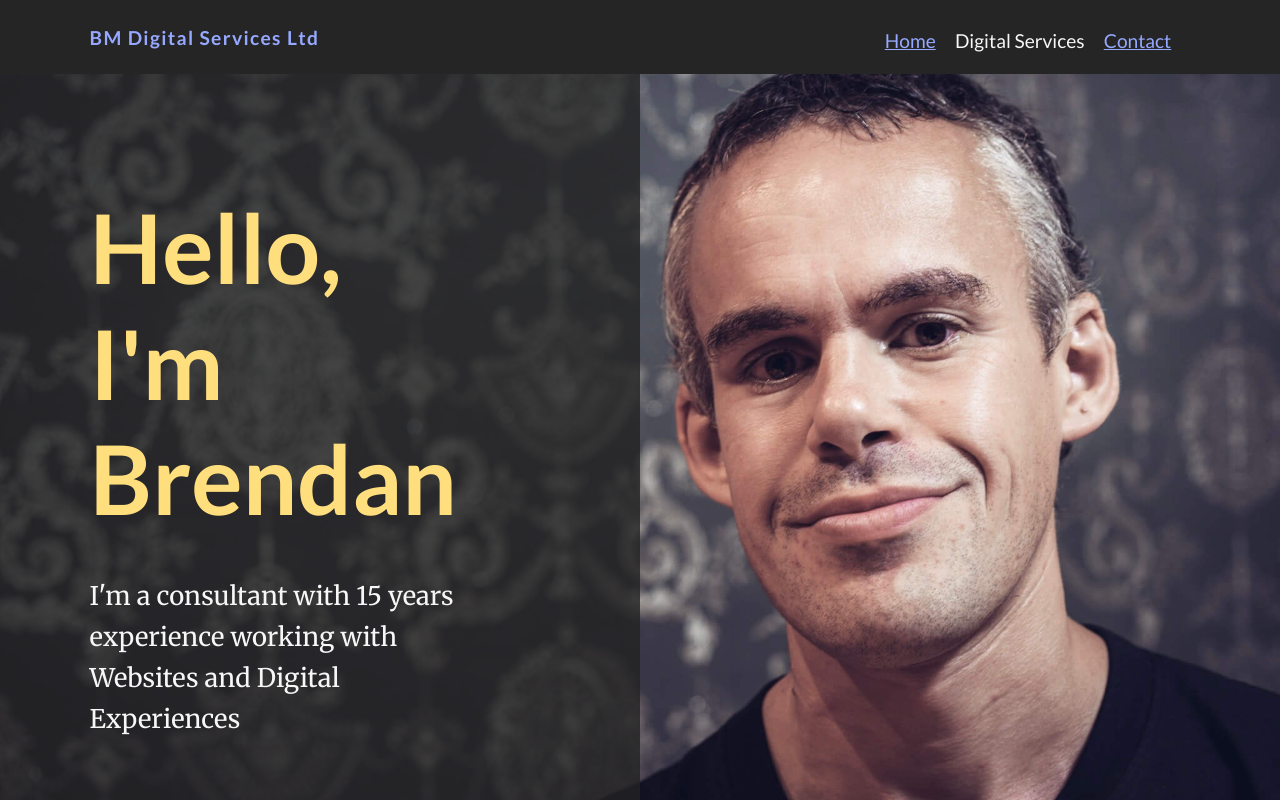
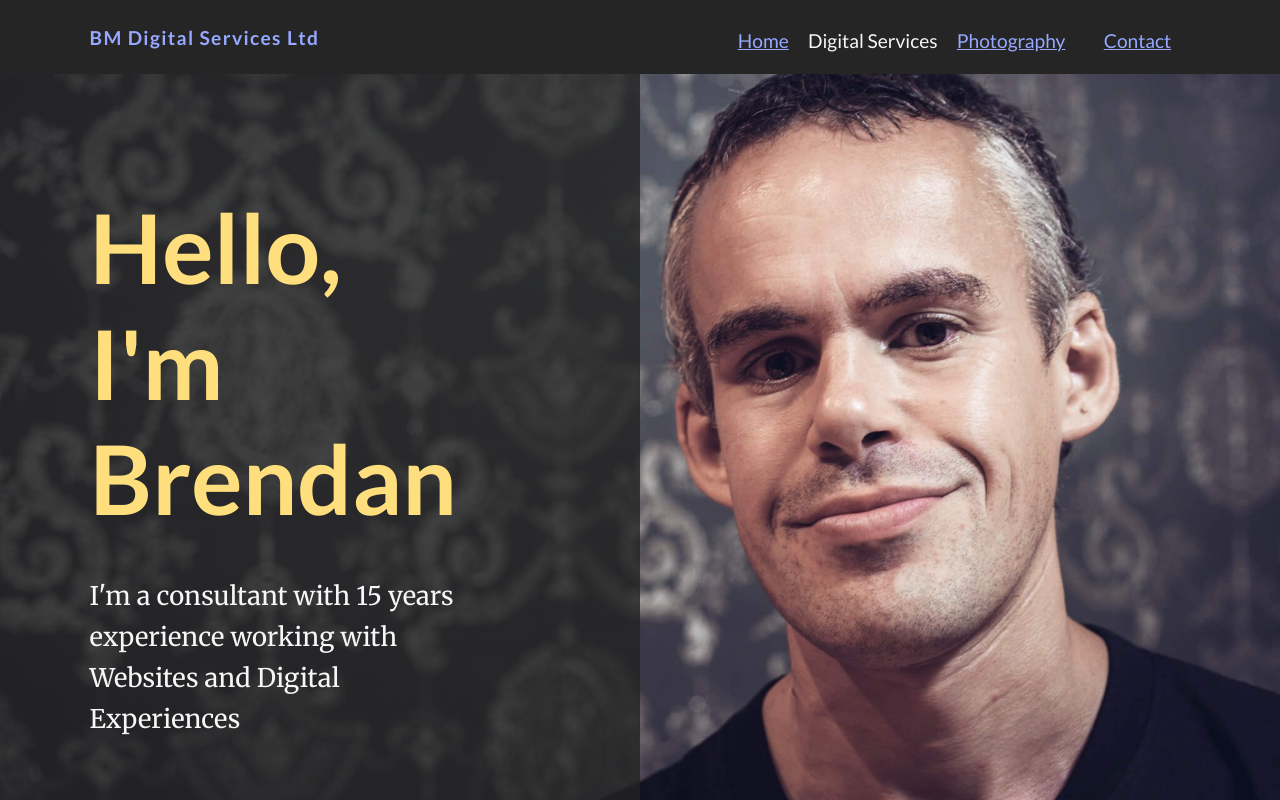
Before and after one commit to theopposablethumb/bm-digital-services, a React (Create React App) app: page / in a window 1280 px wide. Shown: the top 800 px of the page. Built offline with nearby package versions, Linux system fonts and the light colour scheme; no server answers; the HTML template or start-up script is replaced by a standard one.

Commit message:
Update nav.js

```diff
--- a/src/components/nav.js
+++ b/src/components/nav.js
@@ -8,6 +8,7 @@ class Nav extends React.Component {
             <nav>
                 <Link to="/">Home</Link>
                 Digital Services
+                <Link to="/photography">Photography</Link>
                 <Link to="/contact">Contact</Link>
             </nav>
         )
```
